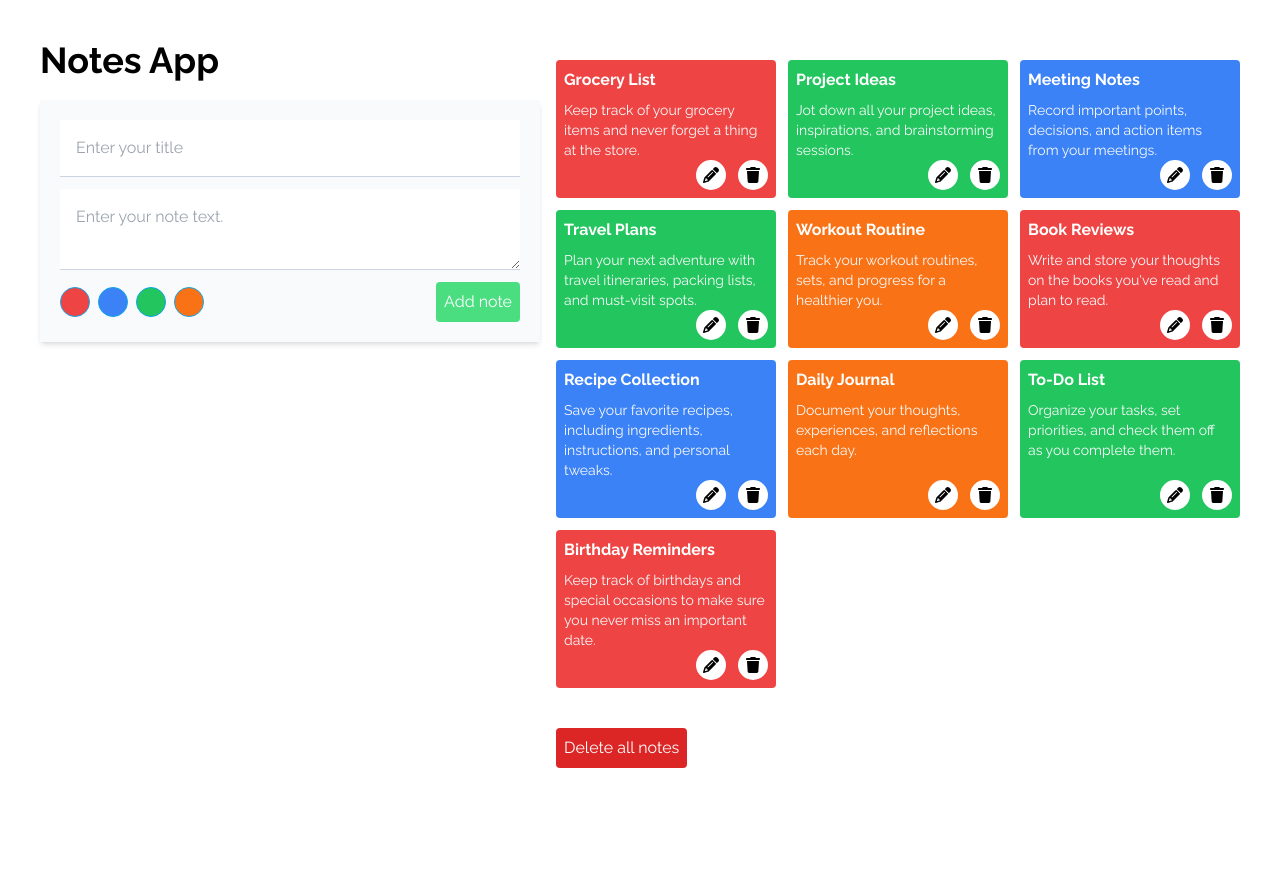
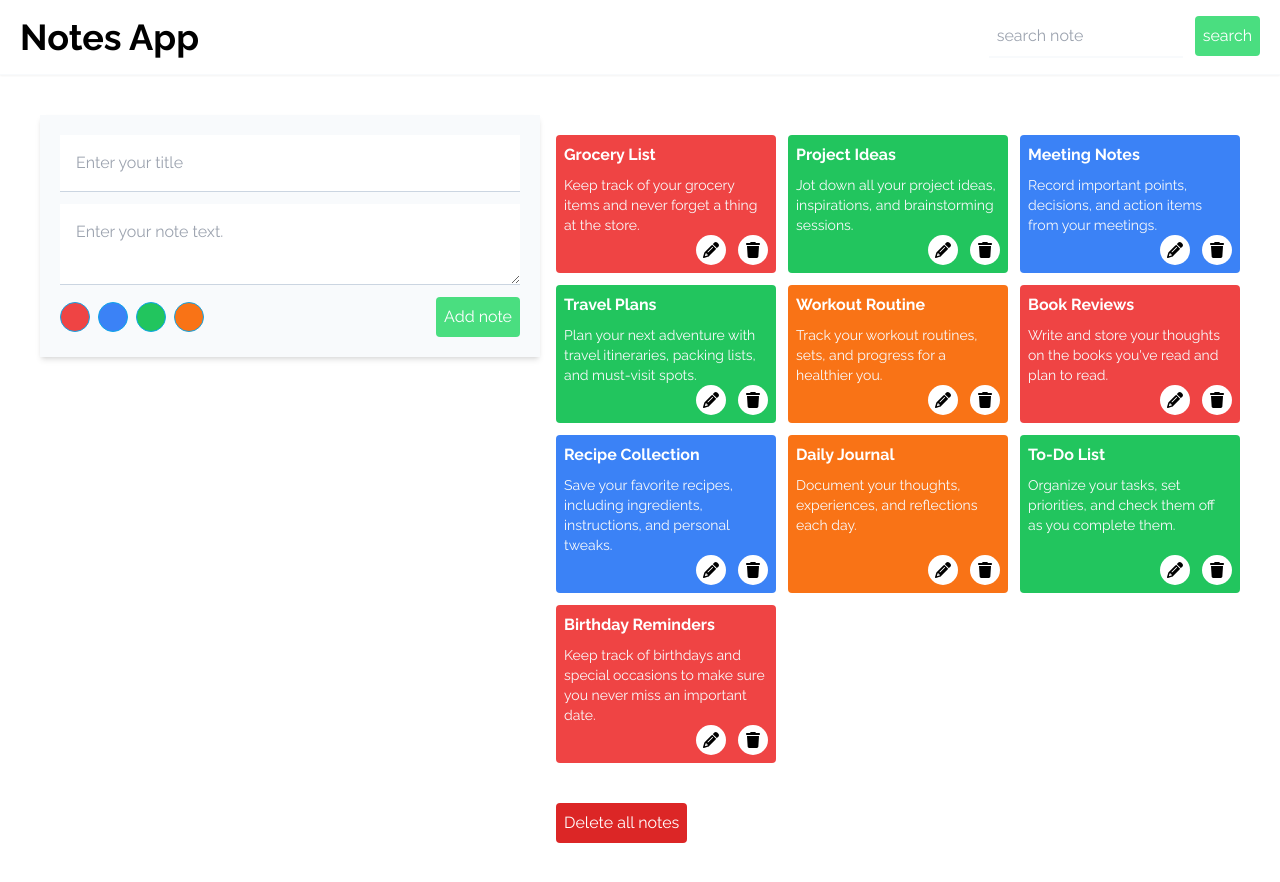
Before and after one commit to Mark-Alexis-Posadas/react-notes, a React (Vite) app: page / in a window 1280 px wide. Before the commit the page ends 808 px from the top, so only its background shows below. Built offline with nearby package versions, Linux system fonts and the light colour scheme.

Commit message:
added navbar component

```diff
--- a/src/App.jsx
+++ b/src/App.jsx
@@ -1,3 +1,4 @@
+import { Navbar } from "./components/Navbar";
 import { Notes } from "./components/Notes";
 
 const App = () => {
--- /dev/null
+++ b/src/components/Navbar.jsx
@@ -0,0 +1,22 @@
+import React from "react";
+
+export const Navbar = () => {
+  return (
+    <nav className="flex items-center justify-between py-4 px-5 border-b border-slate-50 shadow-sm">
+      <h1 className="text-4xl font-bold">Notes App</h1>
+      <form>
+        <input
+          type="text"
+          placeholder="search note"
+          className="border-b-2 p-2 outline-none border-slate-50"
+        />
+        <button
+          type="submit"
+          className="text-white p-2 rounded bg-green-400 ml-3"
+        >
+          search
+        </button>
+      </form>
+    </nav>
+  );
+};
--- a/src/components/Notes.jsx
+++ b/src/components/Notes.jsx
@@ -3,6 +3,7 @@ import { notes, backgroundColorData } from "../data"; // data
 import { NoteItem } from "./NoteItem";
 import { ConfiramationDelete } from "./Delete";
 import { NoteColors } from "./NoteColors";
+import { Navbar } from "./Navbar";
 
 export const Notes = () => {
   const [title, setTitle] = useState("");
@@ -128,9 +129,10 @@ export const Notes = () => {
   };
 
   return (
+    <>
+      <Navbar />
       <div className="min-h-screen flex flex-col md:flex-row p-5 md:p-10 gap-4 xl:max-w-[1920px] xl:m-auto">
         <div>
-        <h1 className="text-4xl font-bold mb-5">Notes App</h1>
           <form
             className="bg-slate-50 shadow-md p-5 w-full md:w-[300px] lg:w-[500px] flex flex-col"
             onSubmit={handleFormSubmit}
@@ -220,7 +222,9 @@ export const Notes = () => {
                 className="text-white bg-red-600 rounded p-2 mt-10"
                 onClick={handleToggleDelete}
               >
-              {submittedNotes.length <= 1 ? "Delete note" : "Delete all notes"}
+                {submittedNotes.length <= 1
+                  ? "Delete note"
+                  : "Delete all notes"}
               </button>
             )}
 
@@ -237,5 +241,6 @@ export const Notes = () => {
           </div>
         )}
       </div>
+    </>
   );
 };
```
Lines whose indentation alone changed are shown as unchanged.
